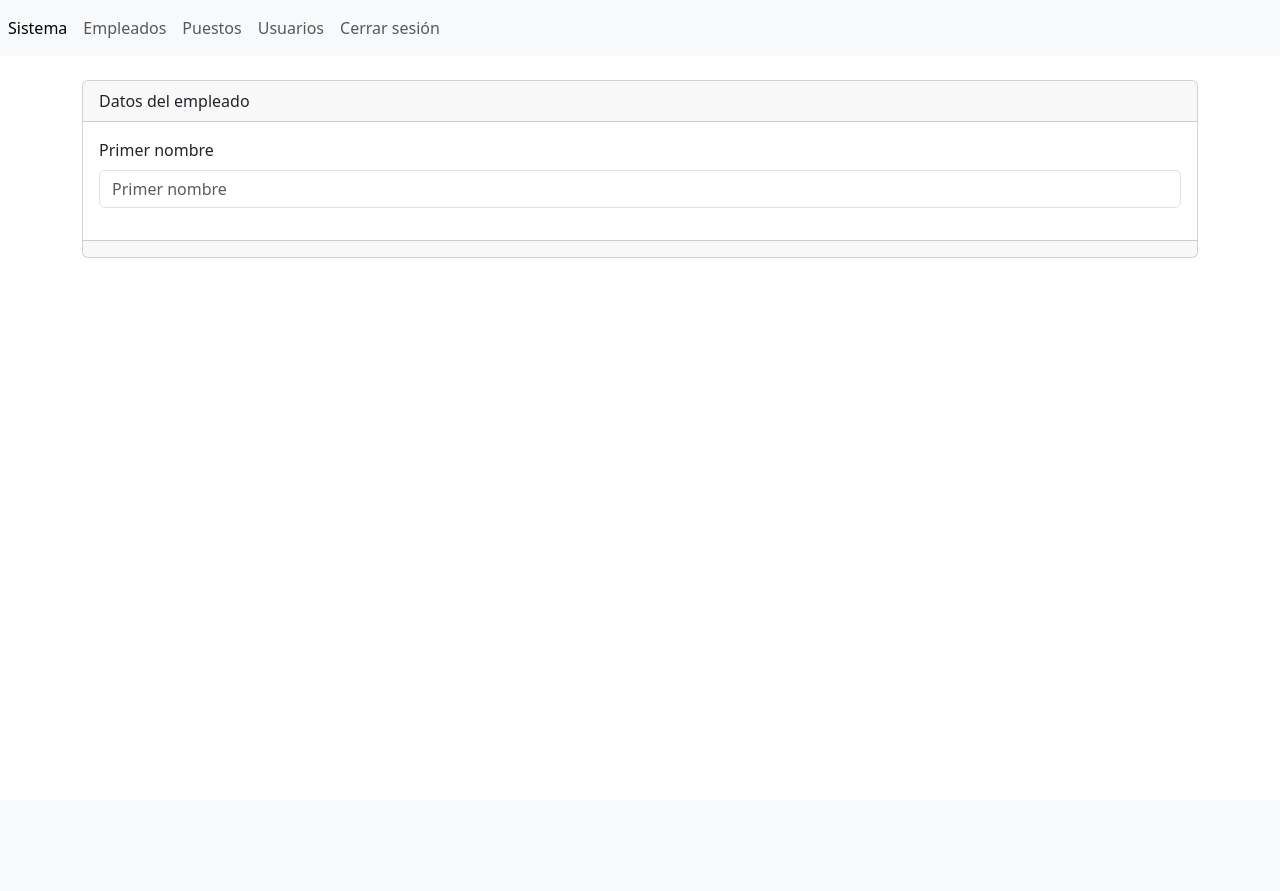
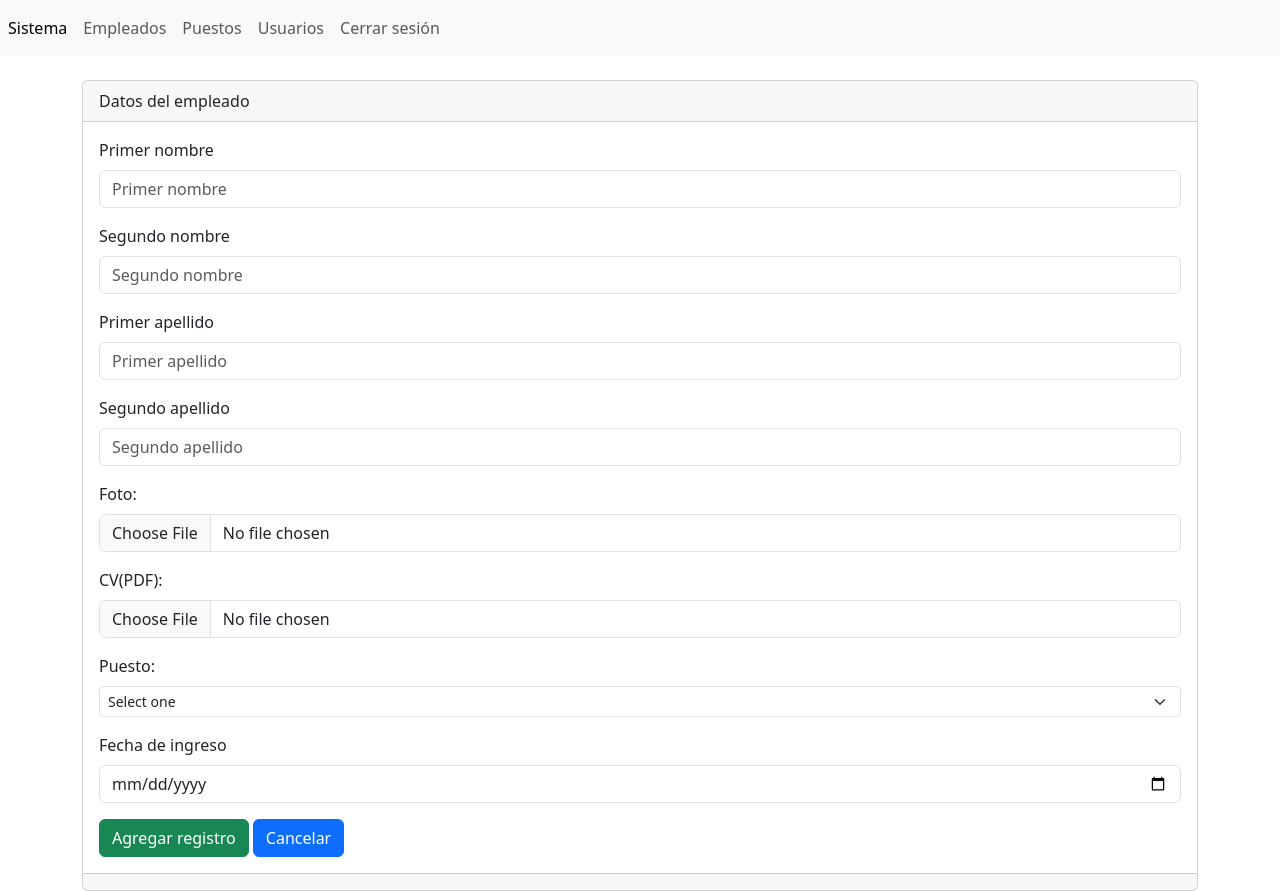
Before and after one commit to jhon-ran/app, a PHP site: page /app/secciones/empleados/crear.php in a window 1280 px wide. Before the commit the page ends 258 px from the top, so only its background shows below. Run offline with PHP 8.4, Linux system fonts and the light colour scheme.

Commit message:
add form to crear empleado

```diff
--- a/secciones/empleados/crear.php
+++ b/secciones/empleados/crear.php
@@ -18,6 +18,94 @@
             />
         </div>
 
+        <div class="mb-3">
+            <label for="segundonombre" class="form-label">Segundo nombre</label>
+            <input
+                type="text"
+                class="form-control"
+                name="segundonombre"
+                id="segundonombre"
+                aria-describedby="helpId"
+                placeholder="Segundo nombre"
+            />
+        </div>
+
+        <div class="mb-3">
+            <label for="primerapellido" class="form-label">Primer apellido </label>
+            <input
+                type="text"
+                class="form-control"
+                name="primerapellido"
+                id="primerapellido"
+                aria-describedby="helpId"
+                placeholder="Primer apellido"
+            />
+        </div>
+
+        <div class="mb-3">
+            <label for="segundoapellido" class="form-label">Segundo apellido </label>
+            <input
+                type="text"
+                class="form-control"
+                name="segundoapellido"
+                id="segundoapellido"
+                aria-describedby="helpId"
+                placeholder="Segundo apellido"
+            />
+        </div>
+
+        <div class="mb-3">
+            <label for="foto" class="form-label">Foto:</label>
+            <input
+                type="file"
+                class="form-control"
+                name="foto"
+                id="foto"
+                aria-describedby="helpId"
+                placeholder="Foto"
+            />
+        </div>
+
+        <div class="mb-3">
+            <label for="cv" class="form-label">CV(PDF):</label>
+            <input
+                type="file"
+                class="form-control"
+                name="cv"
+                id="cv"
+                placeholder="CV"
+                aria-describedby="fileHelpId"
+            />
+        </div>
+
+        <div class="mb-3">
+            <label for="idpuesto" class="form-label">Puesto:</label>
+            <select
+                class="form-select form-select-sm"
+                name="idpuesto"
+                id="idpuesto"
+            >
+                <option selected>Select one</option>
+                <option value="">New Delhi</option>
+                <option value="">Istanbul</option>
+                <option value="">Jakarta</option>
+            </select>
+        </div>
+
+        <div class="mb-3">
+            <label for="fechadeingreso" class="form-label">Fecha de ingreso</label>
+            <input
+                type="date"
+                class="form-control"
+                name="fechadeingreso"
+                id="fechadeingreso"
+                aria-describedby="emailHelpId"
+                placeholder="Fecha de ingreso"
+            />
+        </div>
+
+        <button type="submit" class="btn btn-success">Agregar registro</button>
+        <a name="" id="" class="btn btn-primary" href="index.php" role="button">Cancelar</a>
 
         </form>
 
```
